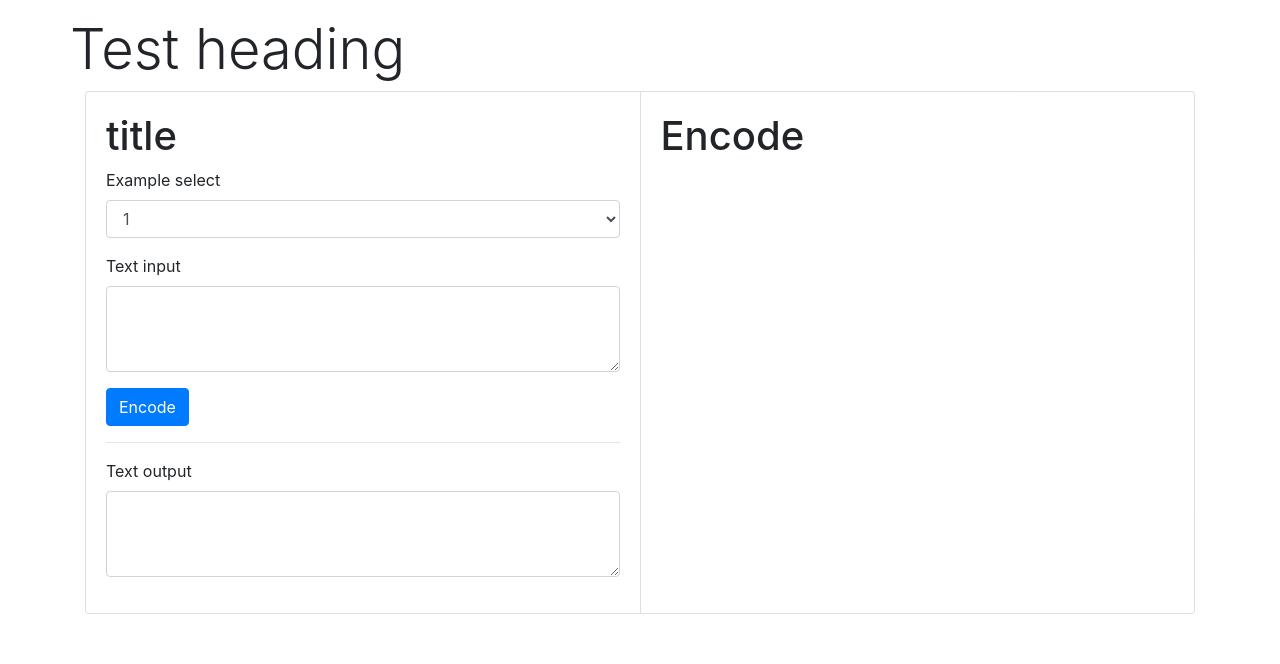
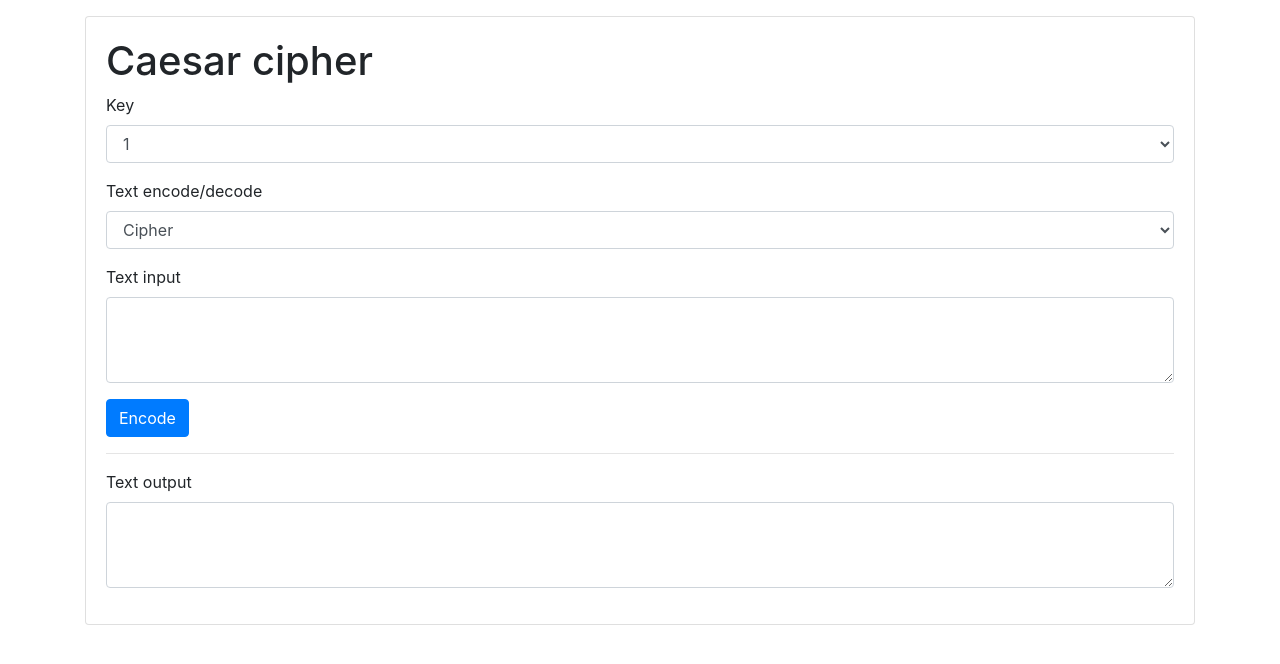
Before and after one commit to Josueemx/CaesarCipher, a plain HTML site: page index.html in a window 1280 px wide. Drawn offline with nearby package versions, Linux system fonts and the light colour scheme.

Commit message:
Added key selection and decipher/cipher option

```diff
--- a/index.html
+++ b/index.html
@@ -10,18 +10,17 @@
     <body>
         <div class="py-3 container">
             <div class="row">
-                <h1 class="display-4">Test heading</h1>
+
             </div>
             <div class="row">
                 <div class="col-md-12">
                     <div class="card-group">
                         <div class="card">
                             <div class="card-body">
-                                <h1>title</h1>
-
+                                <h1>Caesar cipher</h1>
                                 <div class="form-group">
-                                    <label for="exampleFormControlSelect1">Example select</label>
-                                    <select class="form-control" id="exampleFormControlSelect1">
+                                    <label for="key-select">Key</label>
+                                    <select class="form-control" id="key-select">
                                         <option>1</option>
                                         <option>2</option>
                                         <option>3</option>
@@ -51,6 +50,13 @@
                                     </select>
                                 </div>
                                 <div class="form-group">
+                                    <label for="method-select">Text encode/decode</label>
+                                    <select class="form-control" id="method-select">
+                                        <option>Cipher</option>
+                                        <option>Decipher</option>
+                                    </select>
+                                </div>
+                                <div class="form-group">
                                     <label for="input-text">Text input</label>
                                     <textarea pattern="^[a-zA-Z]" class="form-control" id="input-text" rows="3"></textarea>
                                 </div>
@@ -63,13 +69,6 @@
 
                             </div>
                         </div>
-                        <div class="card">
-                            <div class="card-body">
-                                <h1>Encode</h1>
-                                <form>
-                                </form>
-                            </div>
-                        </div>
                     </div>
                 </div>
             </div>
--- a/main.js
+++ b/main.js
@@ -1,14 +1,18 @@
 window.onload = function() {
-    //incomplete implementation: https://stackoverflow.com/questions/16647404/javascript-function-to-enter-only-alphabets-on-keypress
+    //code implementation from: https://stackoverflow.com/questions/16647404/javascript-function-to-enter-only-alphabets-on-keypress
     function alphaOnly(event) {
         var textInput = document.getElementById("input-text").value;
-        textInput = textInput.replace(/[^A-Za-z]/g, "");
-        document.getElementById("input-text ").value = textInput;
+        textInput = textInput.replace(/[^A-Za-z ]/g, "");
+        document.getElementById("input-text").value = textInput;
     };
 
     function main() {
         var input = $("#input-text").val().toUpperCase();
-        var key = 13;
+        var key = parseInt($("#key-select").val());
+
+        if ($("#method-select").val() === "Cipher") {
+            key = 26 - key;
+        }
 
         var output = [];
 
```
